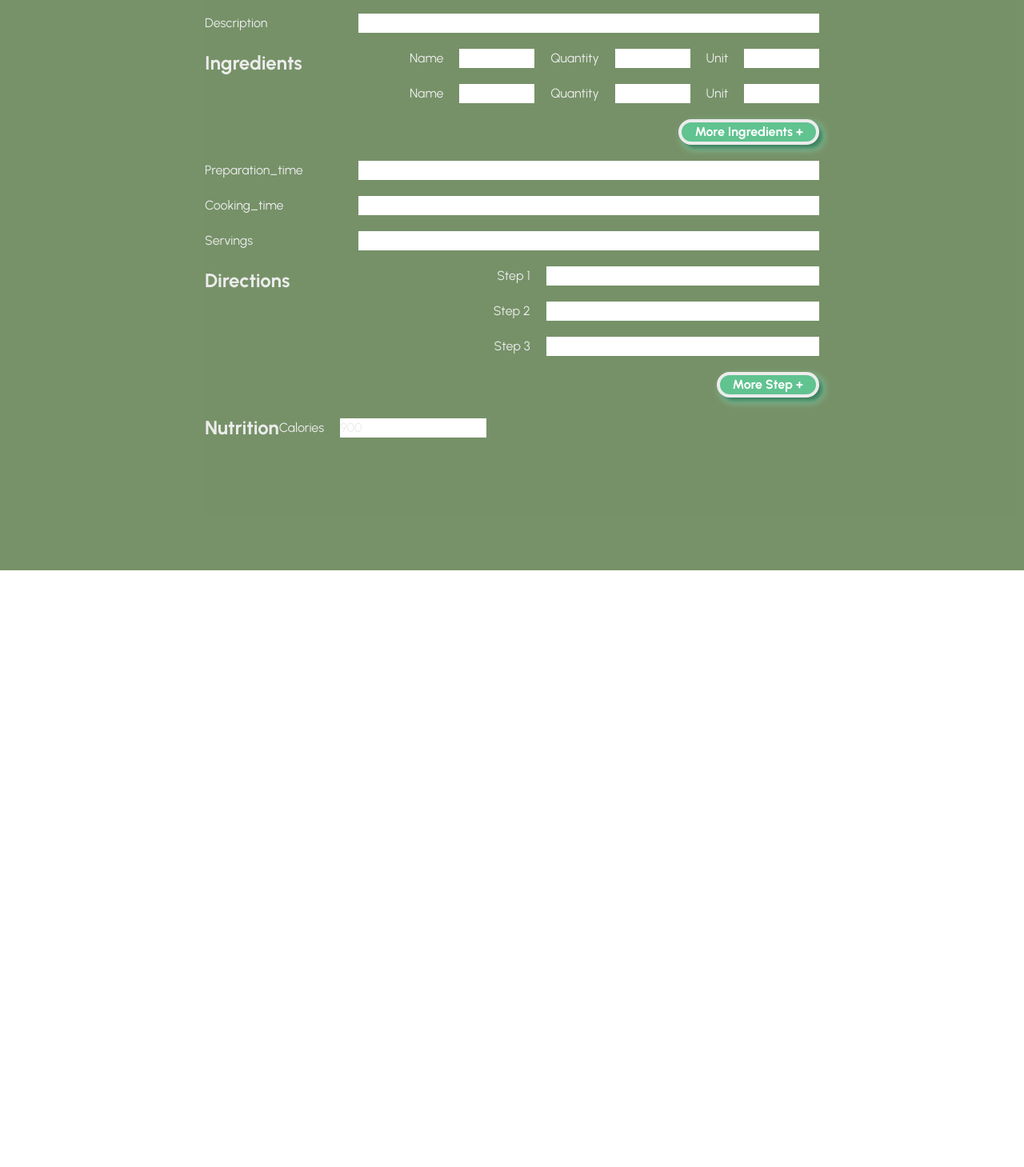
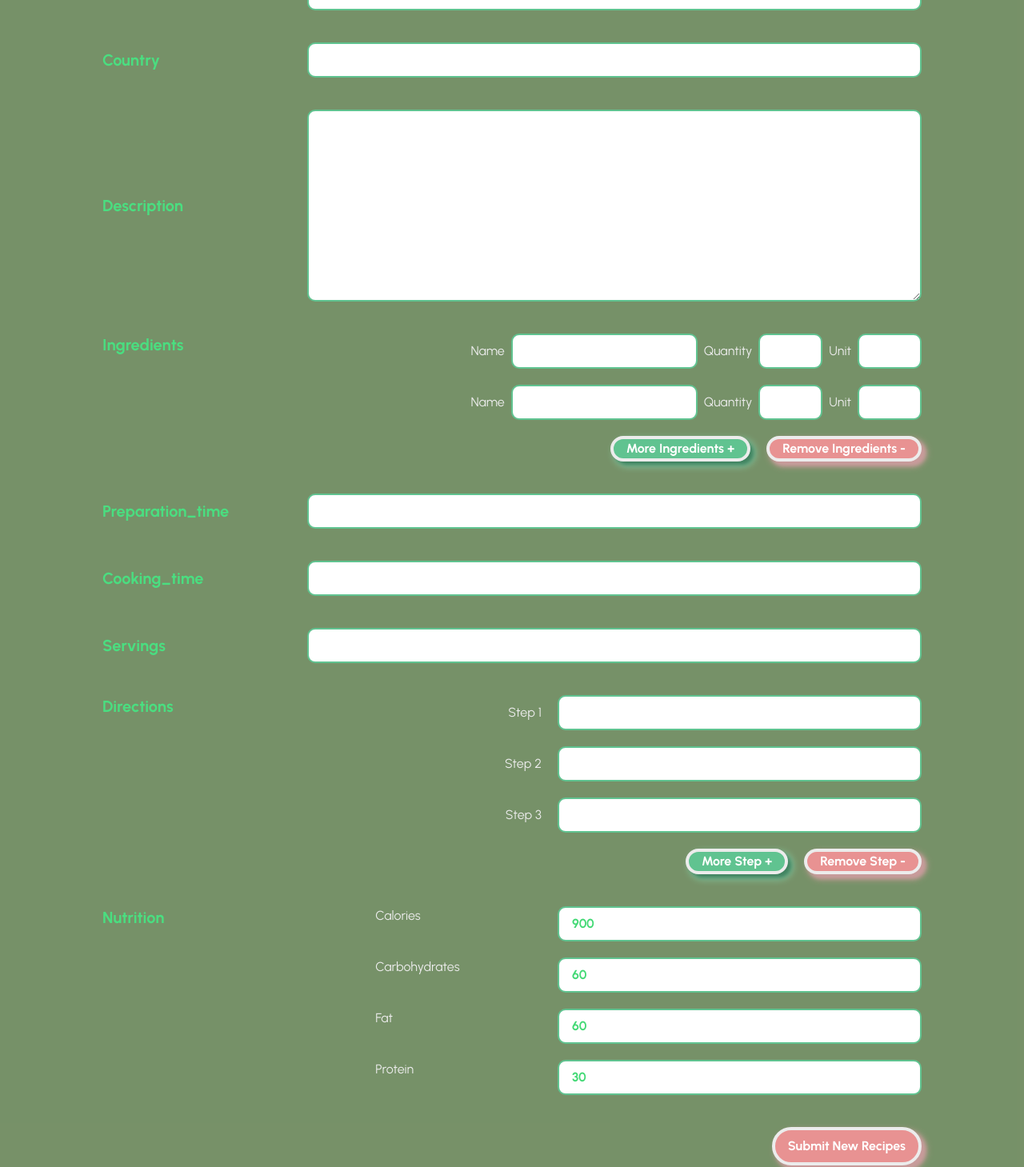
Before and after one commit to TuanDao-0110/recipe-food-app, a React (Create React App) app: page /add in a window 1280 px wide. Shown: the part 375-1834 px from the top of the page at 80% size. Before the commit the page ends 1088 px from the top, so only its background shows below. Built offline with nearby package versions, Linux system fonts and the light colour scheme; a web font is replaced by a local one.

Commit message:
add recipes

```diff
--- a/src/App.css
+++ b/src/App.css
@@ -13,6 +13,9 @@
     --textwhitelight: #ececec;
     --textwhitedark: #aaa6a6;
     --bg: #4a6d37c0;
+    --btnredbg: #e89292;
+    --btnredsd1: #c89b9b;
+    --btnredsd2: #d2a0a0;
 }
 * {
     font-family: "Dancing Script", cursive;
@@ -26,7 +29,7 @@
     text-transform: capitalize;
 }
 
-/* CSS */
+/* CSS button green */
 .button {
     border-radius: 62px;
     background: var(--btnbg);
@@ -54,6 +57,37 @@
     box-shadow: 1px 1px 0px var(--btnsd1), 1px 1px 0px var(--btnsd2);
     background: var(--btntext);
     color: var(--btnbg);
+    transform: translate(3px, 3px);
+}
+
+/* CSS button red */
+.button_red {
+    border-radius: 62px;
+    background: var(--btnredbg);
+    box-shadow: 5px 5px 5px var(--btnredsd1), 5px 5px 10px var(--btnredsd2);
+    color: var(--btntext);
+    cursor: pointer;
+    display: inline-block;
+    text-align: center;
+    border: solid 4px var(--btnborder);
+    transition: all 0.25s;
+    font-weight: bold;
+    text-transform: capitalize;
+}
+
+.button {
+    /* text-decoration: none; */
+}
+
+.button:hover {
+    /* text-decoration: none; */
+}
+
+.button_red:not([disabled]):active {
+    /* box-shadow: #fff 10px 10px 10px 10px, #000 0px 0px 0 0px; */
+    box-shadow: 1px 1px 0px var(--btnredsd1), 1px 1px 0px var(--btnredsd2);
+    background: var(--btntext);
+    color: var(--btnredbg);
     transform: translate(3px, 3px);
 }
 
@@ -120,3 +154,23 @@ p {
         transform: translateY(150px) rotateX(90deg);
     }
 }
+
+/* input  */
+
+input {
+    border: 2px solid var(--btnbg);
+    padding: 0.5rem 1rem;
+    font-weight: bold;
+    font-size: medium;
+    color: var(--navText);
+    border-radius: 10px;
+}
+textarea{
+      border: 2px solid var(--btnbg);
+    padding: 0.5rem 1rem;
+    font-weight: bold;
+    font-size: medium;
+    color: var(--navText);
+    border-radius: 10px;
+    height: 15rem;
+}
--- a/src/pages/add-recipe/AddRecipe.jsx
+++ b/src/pages/add-recipe/AddRecipe.jsx
@@ -39,35 +39,161 @@ export default function AddRecipe() {
     });
     setNewRecipes({ ...newRecipes, ingredients: temp });
   };
+  const removeIngredients = () => {
+    let temp = [...newRecipes.ingredients];
+    temp.pop();
+    setNewRecipes({ ...newRecipes, ingredients: temp });
+  };
   const addMoreDirection = () => {
     let temp = [...newRecipes.directions];
     temp.push("");
     setNewRecipes({ ...newRecipes, directions: temp });
   };
-  const handleSubmit = (e) => {
-    e.preventDefault();
+  const removeDirection = () => {
+    let temp = [...newRecipes.directions];
+    temp.pop();
+    setNewRecipes({ ...newRecipes, directions: temp });
+  };
+  const handleSubmit = () => {
+    console.log(newRecipes);
   };
   const render = () => {
     let render = [];
     for (let i in newRecipes) {
-      if (typeof newRecipes[i] === "string") {
+      if (typeof newRecipes[i] === "string" && i !== "country" && i !== "description") {
         render.push(
-          <div className="w-full flex justify-between">
-            <label htmlFor={`${i}`} className="">
+          <div className="w-full flex justify-between items-center">
+            <label htmlFor={`${i}`} className="text-xl text-green-400 font-bold">
               {i}
             </label>
-            <input type="text" id={i} name={i} value={newRecipes[i]} className="w-3/4" />
+            <input
+              type="text"
+              id={i}
+              name={i}
+              value={newRecipes[i]}
+              className="w-3/4"
+              onChange={(e) => {
+                let temp = { ...newRecipes };
+                temp[i] = e.target.value;
+                setNewRecipes({ ...temp });
+              }}
+            />
+          </div>
+        );
+      }
+      if (i === "country") {
+        render.push(
+          <div className="w-full flex justify-between items-center">
+            <label htmlFor={`${i}`} className="text-xl text-green-400 font-bold">
+              {i}
+            </label>
+            <input
+              type="text"
+              id={i}
+              name={i}
+              value={newRecipes[i]}
+              className="w-3/4"
+              onChange={(e) => {
+                let temp = { ...newRecipes };
+                temp[i] = e.target.value;
+                setNewRecipes({ ...temp });
+              }}
+            />
+          </div>
+        );
+      }
+      if (i === "description") {
+        render.push(
+          <div className="w-full flex justify-between items-center">
+            <label htmlFor={`${i}`} className="text-xl text-green-400 font-bold">
+              {i}
+            </label>
+            <textarea
+              type="text"
+              id={i}
+              name={i}
+              value={newRecipes[i]}
+              className="w-3/4"
+              onChange={(e) => {
+                let temp = { ...newRecipes };
+                temp[i] = e.target.value;
+                setNewRecipes({ ...temp });
+              }}
+            />
           </div>
         );
       }
       if (i === "nutrition") {
         render.push(
-          <div className="w-full flex">
-            <p className="w">{i}</p>
-            <div className="w-2/3 flex  items-center gap-5 flex-wrap">
-              <label htmlFor={newRecipes[i]["calories"]}> calories</label>
-              <input type="number" id={newRecipes[i]["calories"]} name={newRecipes[i]["calories"]} value={newRecipes[i]["calories"]} />
-
+          <div className="w-full flex flex-wrap gap-5 justify-between">
+            <label className="text-xl text-green-400 font-bold">{i}</label>
+            <div className="w-2/3 flex  items-center justify-between gap-5 flex-wrap ">
+              <div className="flex w-full justify-between">
+                <label htmlFor={newRecipes[i]["calories"]} className="">
+                  calories
+                </label>
+                <input
+                  type="number"
+                  id={newRecipes[i]["calories"]}
+                  name={newRecipes[i]["calories"]}
+                  value={newRecipes[i]["calories"]}
+                  className="w-2/3"
+                  onChange={(e) => {
+                    let temp = { ...newRecipes[i] };
+                    temp["calories"] = Number(e.target.value);
+                    setNewRecipes({ ...newRecipes, nutrition: temp });
+                  }}
+                />
+              </div>
+              <div className="flex w-full justify-between">
+                <label htmlFor={newRecipes[i]["carbohydrates"]}> carbohydrates</label>
+                <input
+                  type="number"
+                  id={newRecipes[i]["carbohydrates"]}
+                  name={newRecipes[i]["carbohydrates"]}
+                  value={newRecipes[i]["carbohydrates"]}
+                  className="w-2/3"
+                  onChange={(e) => {
+                    let temp = { ...newRecipes[i] };
+                    temp["carbohydrates"] = Number(e.target.value);
+                    setNewRecipes({ ...newRecipes, nutrition: temp });
+                  }}
+                />
+              </div>
+              <div className="flex w-full justify-between">
+                <label htmlFor={newRecipes[i]["fat"]} className="">
+                  fat
+                </label>
+                <input
+                  type="number"
+                  id={newRecipes[i]["fat"]}
+                  name={newRecipes[i]["fat"]}
+                  value={newRecipes[i]["fat"]}
+                  className="w-2/3"
+                  onChange={(e) => {
+                    let temp = { ...newRecipes[i] };
+                    temp["fat"] = Number(e.target.value);
+                    setNewRecipes({ ...newRecipes, nutrition: temp });
+                  }}
+                />
+              </div>
+              <div className="flex w-full justify-between">
+                <label htmlFor={newRecipes[i]["protein"]} className="">
+                  protein
+                </label>
+                <input
+                  type="number"
+                  id={newRecipes[i]["protein"]}
+                  name={newRecipes[i]["protein"]}
+                  value={newRecipes[i]["protein"]}
+                  className="w-2/3"
+                  onChange={(e) => {
+                    let temp = { ...newRecipes[i] };
+                    temp["protein"] = Number(e.target.value);
+                    setNewRecipes({ ...newRecipes, nutrition: temp });
+                  }}
+                />
+              </div>
             </div>
           </div>
         );
@@ -75,22 +201,70 @@ export default function AddRecipe() {
       if (i === "ingredients") {
         render.push(
           <div className="w-full flex flex-wrap gap-5 justify-between">
-            <p className="">{i}</p>
-            <div className="w-2/3 flex  items-center gap-5 flex-wrap ">
+            <label className="text-xl text-green-400 font-bold">{i}</label>
+            <div className="w-4/5 flex  items-center gap-5 flex-wrap ">
               {newRecipes[i]?.map((item, index) => {
                 return (
-                  <div className="w-full flex  items-center gap-5 " key={index}>
+                  <div className="w-full flex items-center justify-end gap-2 " key={index}>
                     <label htmlFor={`${item["name"]}`}>name</label>
-                    <input type="text" name={`${item["name"]}`} id={`${item["name"]}`} value={`${item["name"]}`} className="w-2/5" />
+                    <input
+                      type="text"
+                      name={`${item["name"]}`}
+                      id={`${item["name"]}`}
+                      value={`${item["name"]}`}
+                      className="w-fit"
+                      onChange={(e) => {
+                        let temp = newRecipes["ingredients"];
+                        temp[index]["name"] = e.target.value;
+                        setNewRecipes({ ...newRecipes, ingredients: temp });
+                      }}
+                    />
                     <label htmlFor={`${item["quantity"]}`}>quantity</label>
-                    <input type="text" name={`${item["quantity"]}`} id={`${item["quantity"]}`} value={`${item["quantity"]}`} className="w-2/5" />
+                    <input
+                      type="number"
+                      name={`${item["quantity"]}`}
+                      id={`${item["quantity"]}`}
+                      value={`${item["quantity"]}`}
+                      className="w-20"
+                      onChange={(e) => {
+                        let temp = newRecipes["ingredients"];
+                        temp[index]["quantity"] =Number( e.target.value);
+                        setNewRecipes({ ...newRecipes, ingredients: temp });
+                      }}
+                    />
                     <label htmlFor={`${item["unit"]}`}>unit</label>
-                    <input type="text" name={`${item["unit"]}`} id={`${item["unit"]}`} value={`${item["unit"]}`} className="w-2/5" />
+                    <input
+                      type="text"
+                      name={`${item["unit"]}`}
+                      id={`${item["unit"]}`}
+                      value={`${item["unit"]}`}
+                      className="w-20"
+                      onChange={(e) => {
+                        let temp = newRecipes["ingredients"];
+                        temp[index]["unit"] = e.target.value;
+                        setNewRecipes({ ...newRecipes, ingredients: temp });
+                      }}
+                    />
                   </div>
                 );
               })}
-              <div className="w-full flex justify-end">
-                <button className="button px-4">more ingredients +</button>
+              <div className="w-full flex justify-end gap-5">
+                <button
+                  className="button px-4"
+                  onClick={() => {
+                    addMoreIngredients();
+                  }}
+                >
+                  more ingredients +
+                </button>
+                <button
+                  className="button_red px-4"
+                  onClick={() => {
+                    removeIngredients();
+                  }}
+                >
+                  remove ingredients -
+                </button>
               </div>
             </div>
           </div>
@@ -99,20 +273,46 @@ export default function AddRecipe() {
       if (i === "directions") {
         render.push(
           <div className="w-full flex flex-wrap gap-5 justify-between">
-            <p className="">{i}</p>
+            <label className="text-xl text-green-400 font-bold">{i}</label>
             <div className="w-2/3 flex  items-center gap-5 flex-wrap ">
               {newRecipes[i].map((item, index) => {
                 return (
-                  <div className="w-full justify-end flex gap-5" key={index}>
+                  <div className="w-full justify-end flex gap-5 items-center" key={index}>
                     <label htmlFor={`step${index}`}>step {index + 1}</label>
-                    <input type="text" name={`step${index}`} id={`step${index}`} className="w-2/3" value={item} />
+                    <input
+                      type="text"
+                      name={`step${index}`}
+                      id={`step${index}`}
+                      className="w-2/3"
+                      value={item}
+                      onChange={(e) => {
+                        let temp = newRecipes["directions"];
+                        temp[index] = e.target.value;
+                        setNewRecipes({ ...newRecipes, directions: temp });
+                      }}
+                    />
                   </div>
                 );
               })}
             </div>
 
-            <div className="w-full flex justify-end">
-              <button className="button px-4">more step +</button>
+            <div className="w-full flex justify-end gap-5">
+              <button
+                className="button px-4"
+                onClick={() => {
+                  addMoreDirection();
+                }}
+              >
+                more step +
+              </button>
+              <button
+                className="button_red px-4"
+                onClick={() => {
+                  removeDirection();
+                }}
+              >
+                remove step -
+              </button>
             </div>
           </div>
         );
@@ -124,15 +324,26 @@ export default function AddRecipe() {
     <div className="main">
       <div className="h-full">
         <h1 className="text-center text-6xl font-semibold pb-10">add recipes</h1>
-        <form
+        <div
           action=""
-          className="w-3/5 m-auto flex flex-wrap gap-5 "
+          className="w-4/5 m-auto flex flex-wrap gap-10  "
           onSubmit={(e) => {
-            handleSubmit(e);
+            // handleSubmit(e);
           }}
         >
           {render()}
-        </form>
+          <div className="w-full flex justify-end">
+            <button
+              className="button_red px-4 py-2"
+              type=""
+              onClick={() => {
+                handleSubmit();
+              }}
+            >
+              submit new recipes
+            </button>
+          </div>
+        </div>
       </div>
     </div>
   );
```
